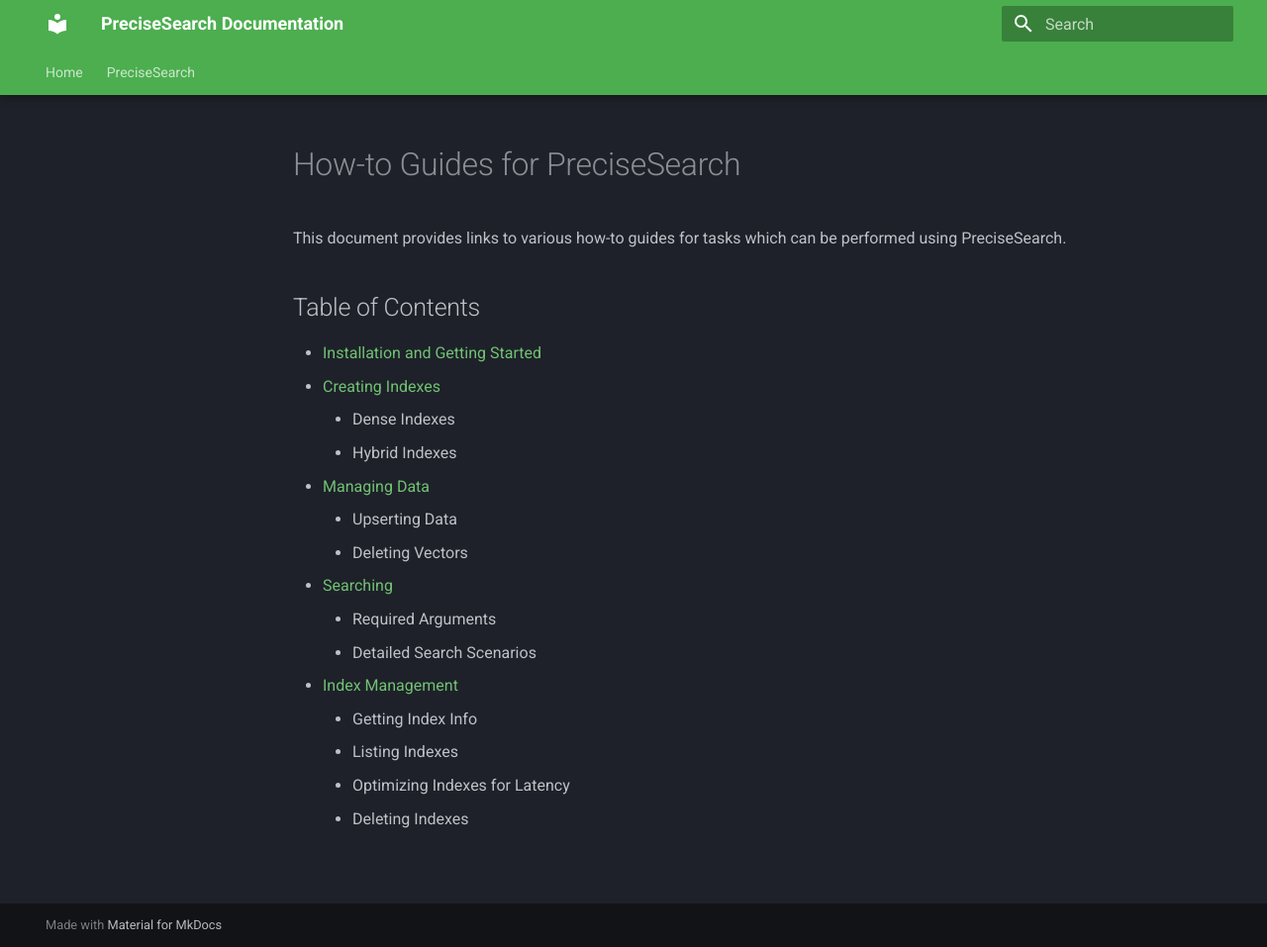
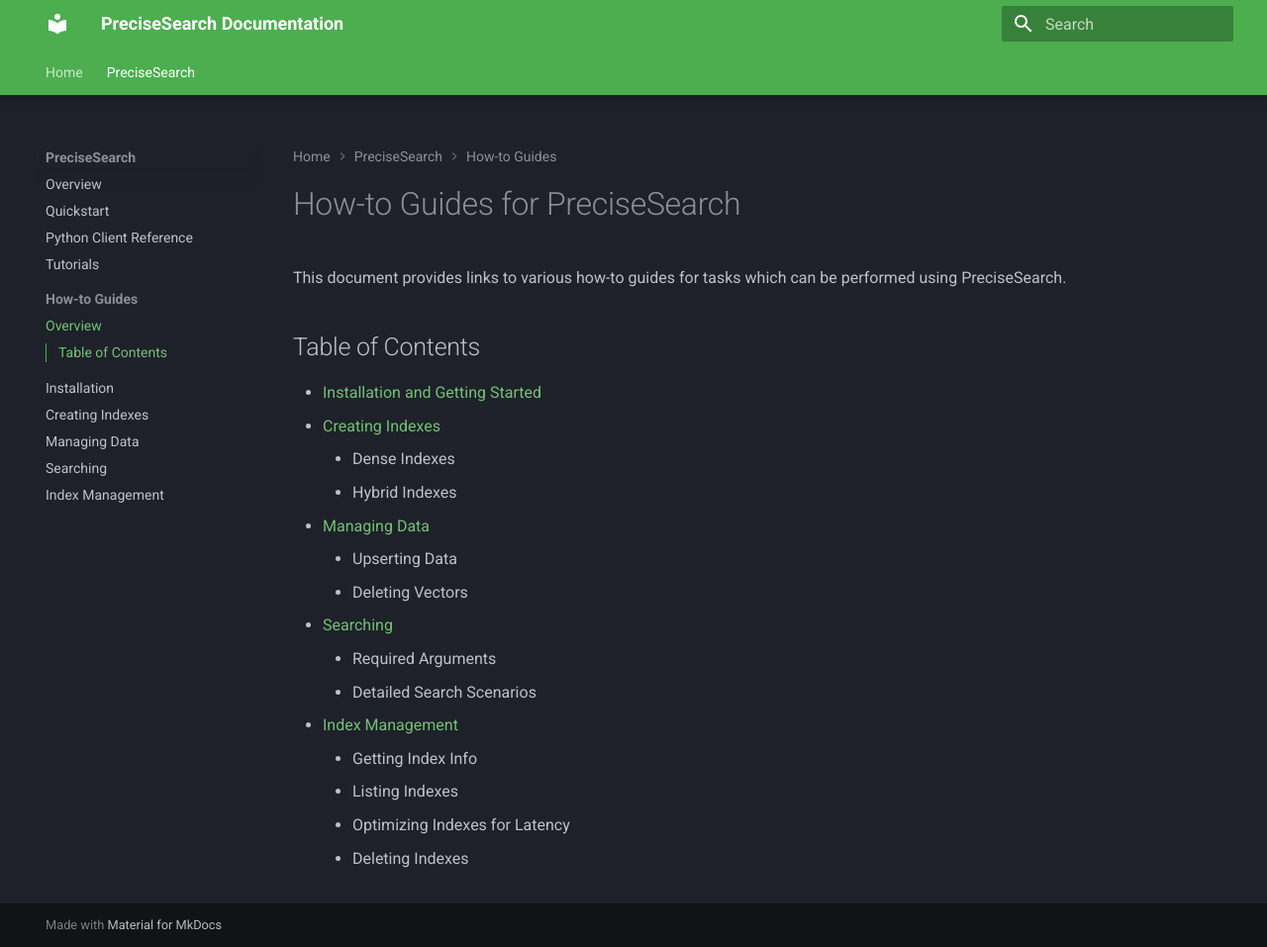
Before and after one commit to vectorstack-ai/vectorstackai-python, an MkDocs documentation site: the page built from docs/precise_search/how-to-guides.md, in a window 1280 px wide and 957 px high. Shown: the whole window at 99% size. Built offline with MkDocs 1.6.1 and Material for MkDocs 9.7.7, drawn with Linux system fonts in a browser that asks for light colours; plug-ins that fetch from the network failed and are left out.

Commit message:
fixed the navigation of how to guides

```diff
--- a/mkdocs.yml
+++ b/mkdocs.yml
@@ -65,10 +65,12 @@
   - PreciseSearch:
       - Overview: precise_search/index.md
       - Quickstart: precise_search/quickstart.md
-      - Installation: precise_search/how_to_guides/installation.md
-      - Creating Indexes: precise_search/how_to_guides/creating-indexes.md
-      - Managing Data: precise_search/how_to_guides/managing-data.md
-      - Searching: precise_search/how_to_guides/searching.md
-      - Index Management: precise_search/how_to_guides/index-management.md
       - Python Client Reference: precise_search/reference.md
       - Tutorials: precise_search/tutorials.md
+      - How-to Guides:
+          - Overview: precise_search/how-to-guides.md
+          - Installation: precise_search/how_to_guides/installation.md
+          - Creating Indexes: precise_search/how_to_guides/creating-indexes.md
+          - Managing Data: precise_search/how_to_guides/managing-data.md
+          - Searching: precise_search/how_to_guides/searching.md
+          - Index Management: precise_search/how_to_guides/index-management.md
```
